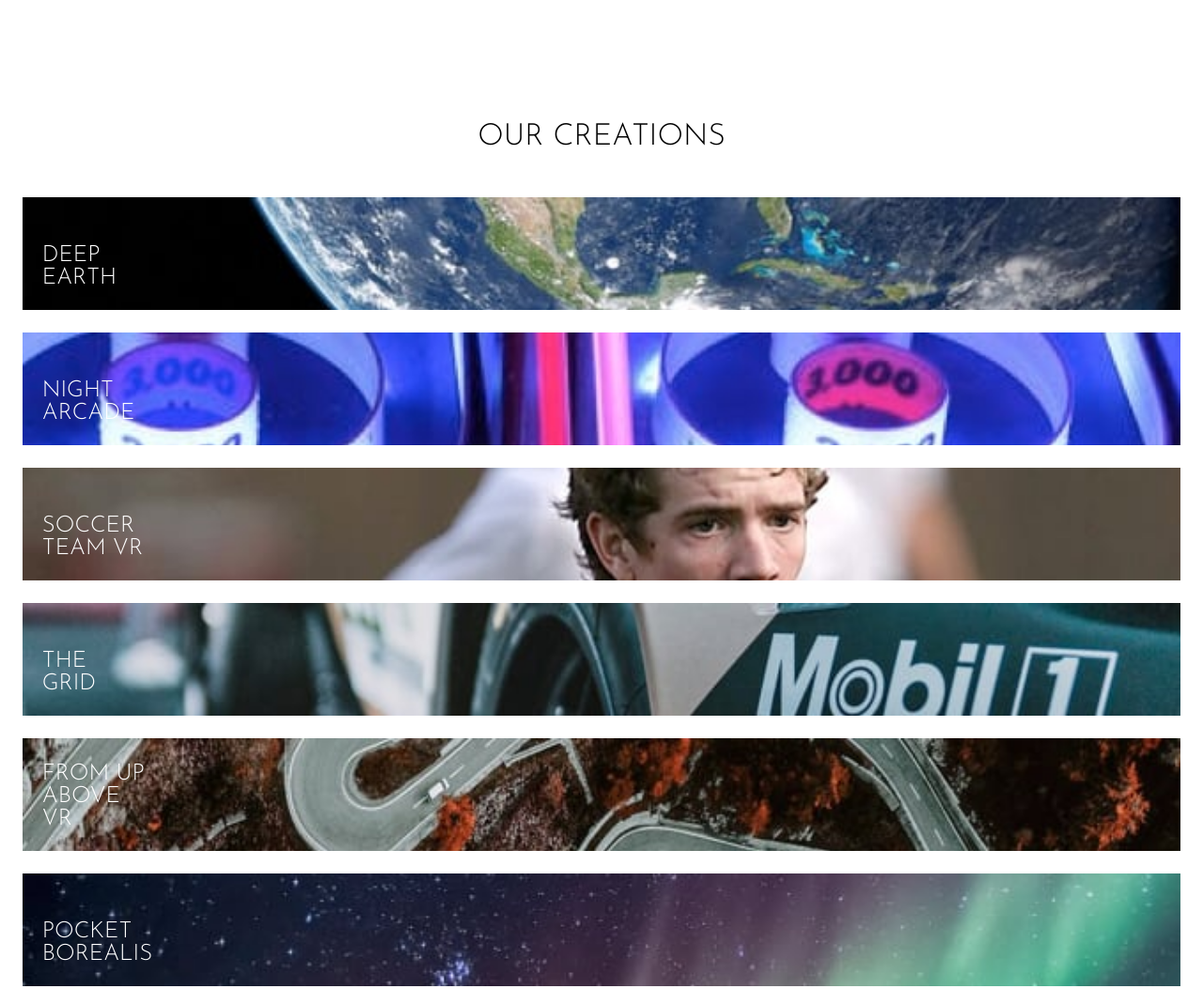
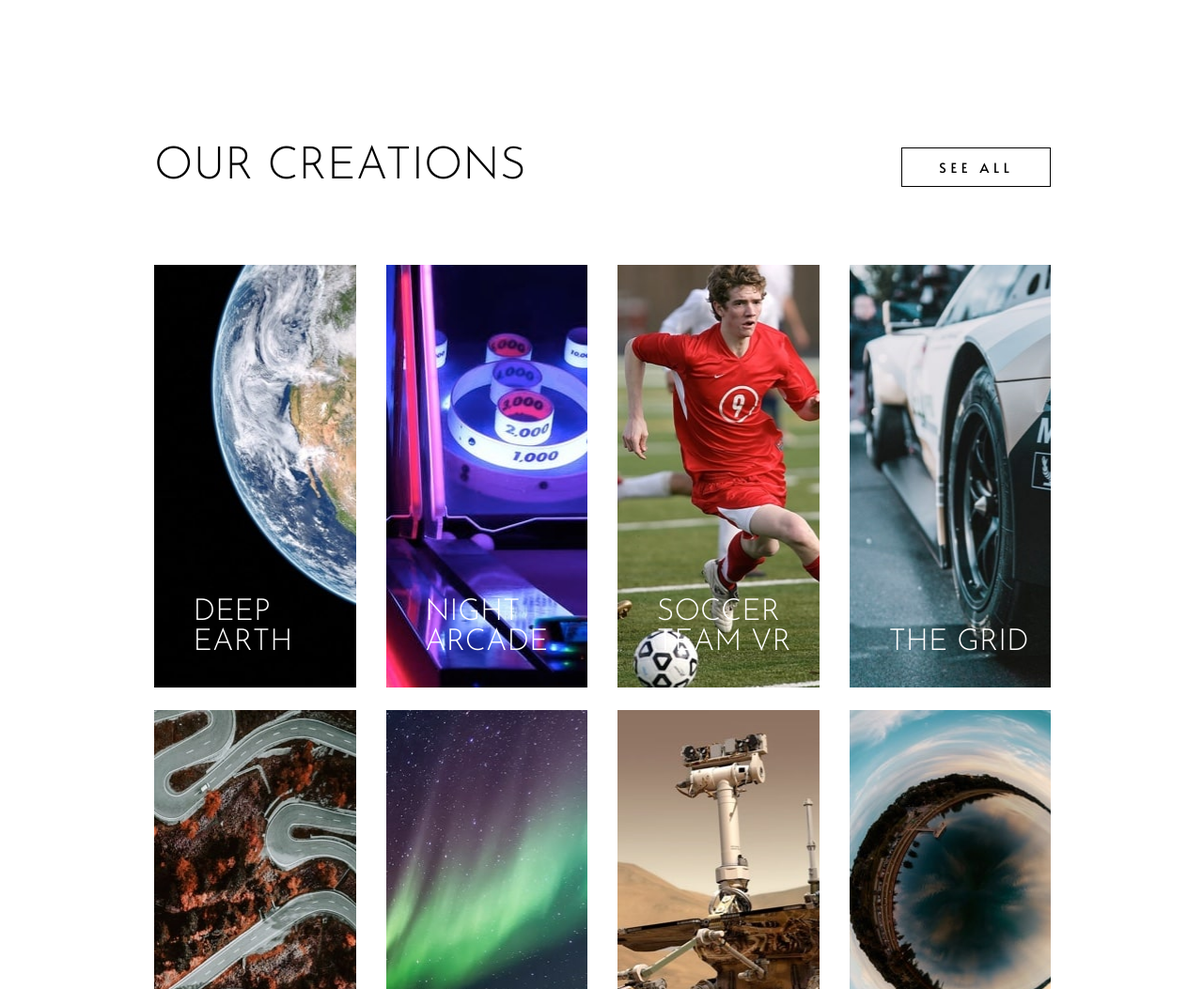
Before and after one commit to gelizabeth/loopstudios, a plain HTML site: page index.html in a window 1280 px wide. Shown: the part 1340-2393 px from the top of the page at 94% size. Drawn offline with Linux system fonts and the light colour scheme.

Commit message:
desktop products complete 1h

```diff
--- a/index.html
+++ b/index.html
@@ -38,7 +38,10 @@
 
         </section>
         <section class="products">
-            <h2 class="products__header">Our creations</h2>
+            <h2 class="products__header">Our creations
+                <div class="button products__button products__button_desktop">See all</div>
+            </h2>
+
             <div class="products__container">
                 <div class="products__item">
                     <h3 class="product__header">Deep earth</h3>
@@ -65,7 +68,7 @@
                     <h3 class="product__header">Make it fisheye</h3>
                 </div>
             </div>
-            <div class="button products__button">See all</div>
+            <div class="button products__button products__button_mobile">See all</div>
         </section>
     </main>
     <footer class="footer">
--- a/scss/_about.scss
+++ b/scss/_about.scss
@@ -1,16 +1,18 @@
-.about{
+.about {
 
     width: 100vw;
     padding: 6rem 1.5rem;
     text-align: center;
+
     // display: unset;
-    &__img{
+    &__img {
         width: 100%;
         height: 222px;
         background: url('../img/mobile/image-interactive.jpg') no-repeat;
         background-size: cover;
     }
-    &__header{
+
+    &__header {
         text-transform: uppercase;
         font-family: 'Josefin Sans', sans-serif;
         font-weight: 100;
@@ -18,7 +20,8 @@
         padding: 3rem 0 1.2rem;
 
     }
-    &__content{
+
+    &__content {
         font-family: 'Alata', sans-serif;
         font-size: 0.935rem;
         line-height: 1.6rem;
@@ -27,12 +30,14 @@
 
     }
 }
-@include media-md{
-    .about{
+
+@include media-lg {
+    .about {
         padding: 10rem 10.25rem;
         display: flex;
         position: relative;
-        &__container{
+
+        &__container {
             background: $white;
             position: absolute;
             right: 10.25rem;
@@ -42,19 +47,22 @@
             padding: 6rem 0 0 6rem;
             text-align: left;
         }
-        &__header{
+
+        &__header {
             padding: 0;
             font-size: 3rem;
         }
-        &__content{
+
+        &__content {
             padding: 0;
             margin: 1.6rem 0 0;
         }
-        &__img{
+
+        &__img {
             width: 731px;
-        height: 499px;
-        background: url('../img/desktop/image-interactive.jpg') no-repeat;
-        background-size: cover;
+            height: 499px;
+            background: url('../img/desktop/image-interactive.jpg') no-repeat;
+            background-size: contain;
         }
 
     }
--- a/scss/_products.scss
+++ b/scss/_products.scss
@@ -13,6 +13,12 @@
     }
     &__button{
         margin: 0.5rem auto;
+        &_mobile{
+            display: unset;
+        }
+        &_desktop{
+            display: none;
+        }
     }
     &__item {
         height: 120px;
@@ -76,3 +82,88 @@
     }
 
 }
+@include media-lg{
+.products{
+    padding: 1.5rem 10.1rem 8.5rem 10.25rem;
+
+    &__header {
+        text-align: left;
+        font-size: 3rem;
+        display: flex;
+        flex-direction: row;
+        justify-content: space-between;
+        align-items: center;
+
+    }
+    &__container {
+        display: grid;
+        grid-template-columns: 1fr 1fr 1fr 1fr;
+        column-gap: 2rem;
+        row-gap: 0;
+        padding: 3.5rem 0;
+    }
+    &__button{
+        cursor: pointer;
+        &_mobile{
+            display: none;
+        }
+        &_desktop{
+            display: unset;
+            margin: 0;
+            text-align: center;
+        }
+    }
+    &__item {
+        height: 450px;
+        margin: 1.5rem auto 0;
+        .product__header {
+           width: 164px;
+           font-size: 2rem;
+           bottom: 2rem;
+    left: 2.6rem;
+
+        }
+
+        &:nth-of-type(1) {
+            background: url('../img/desktop/image-deep-earth.jpg');
+            background-size: cover;
+        }
+
+        &:nth-of-type(2) {
+            background: url('../img/desktop/image-night-arcade.jpg');
+            background-size: cover;
+        }
+
+        &:nth-of-type(3) {
+            background: url('../img/desktop/image-soccer-team.jpg');
+            background-size: cover;
+        }
+
+        &:nth-of-type(4) {
+            background: url('../img/desktop/image-grid.jpg');
+            background-size: cover;
+        }
+
+        &:nth-of-type(5) {
+            background: url('../img/desktop/image-from-above.jpg');
+            background-size: cover;
+        }
+
+        &:nth-of-type(6) {
+            background: url('../img/desktop/image-pocket-borealis.jpg');
+            background-size: cover;
+        }
+
+        &:nth-of-type(7) {
+            background: url('../img/desktop/image-curiosity.jpg');
+            background-size: cover;
+        }
+
+        &:nth-of-type(8) {
+            background: url('../img/desktop/image-fisheye.jpg');
+            background-size: cover;
+            margin-bottom: 0;
+        }
+    }
+}
+}
```
Also changed, not shown: dist/css/main.css, 1 other file.
